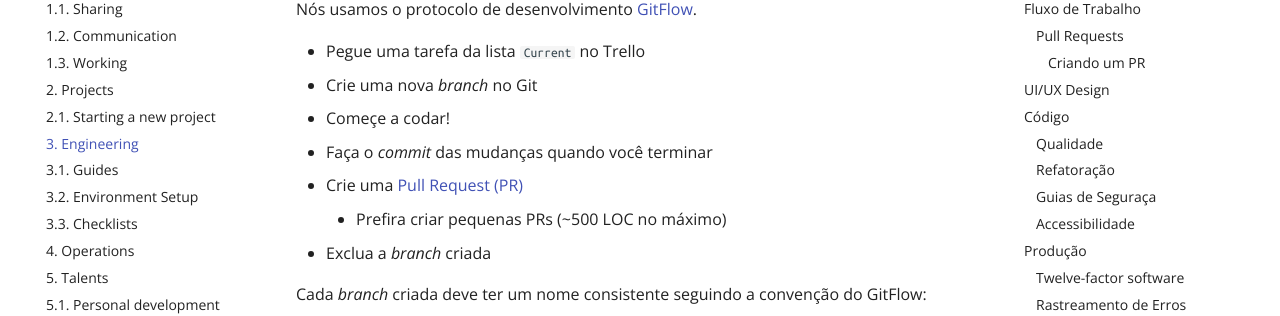
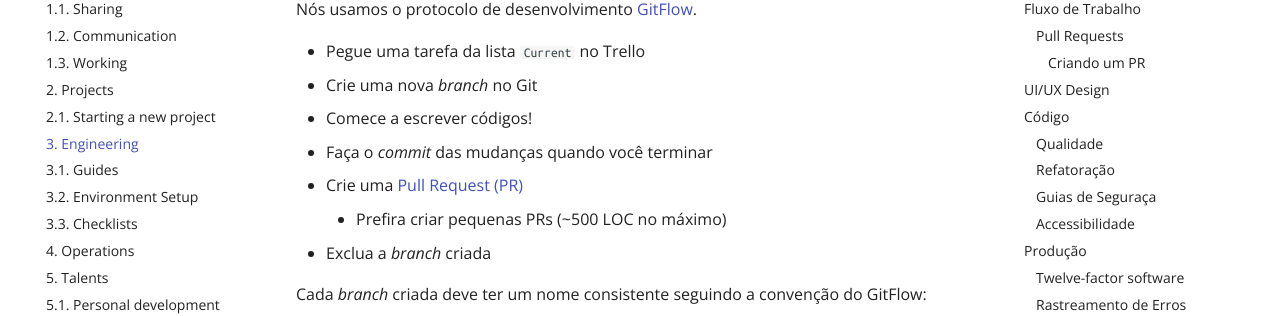
Before and after one commit to magrathealabs/playbook, an MkDocs documentation site: the page built from docs/3-engineering.md, in a window 1280 px wide and 900 px high, scrolled down 926 px. Shown: the part 153-469 px from the top of the window. Built offline with MkDocs 1.6.1 and Material for MkDocs 9.7.7, drawn with Linux system fonts in a browser that asks for light colours; comment, search, counter and statistics services are not loaded.

Commit message:
Update docs/3-engineering.md
Co-Authored-By: alfakini <fachini@magrathealabs.com>

```diff
--- a/docs/3-engineering.md
+++ b/docs/3-engineering.md
@@ -30,7 +30,7 @@ Nós usamos o protocolo de desenvolvimento [GitFlow](http://nvie.com/posts/a-suc
 
 * Pegue uma tarefa da lista `Current` no Trello
 * Crie uma nova *branch* no Git
-* Começe a codar!
+* Comece a escrever códigos!
 * Faça o *commit* das mudanças quando você terminar
 * Crie uma [Pull Request (PR)](https://help.github.com/articles/creating-a-pull-request)
     * Prefira criar pequenas PRs (~500 LOC no máximo)
```
